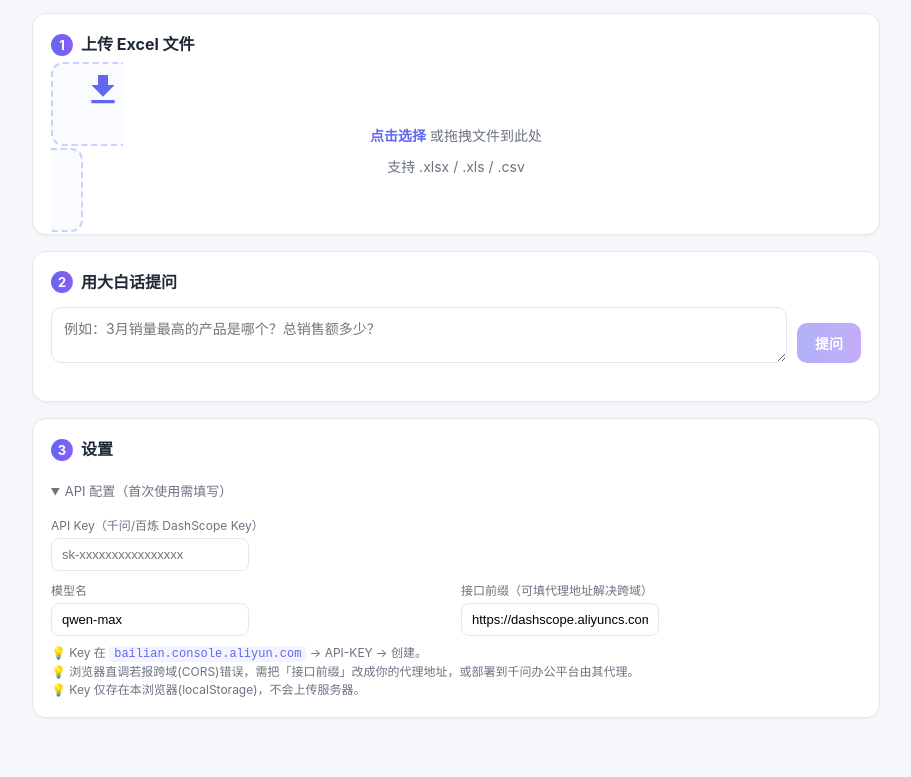
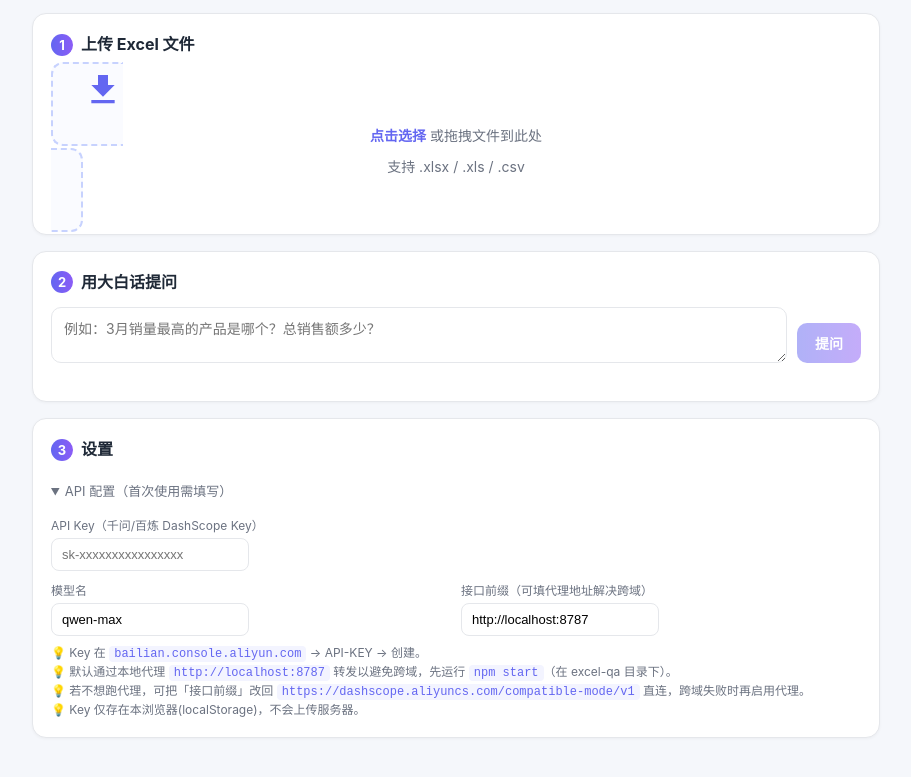
Before and after one commit to yigenfeng0707-netizen/excel-qa, a website: page excel-qa/index.html in a window 1280 px wide. Shown: the part 119-896 px from the top of the page, without its empty margins (184-1095 px from the left). Drawn offline with Linux system fonts and the light colour scheme.

Commit message:
feat: default endpoint to local proxy and update setup tips

```diff
--- a/excel-qa/index.html
+++ b/excel-qa/index.html
@@ -51,12 +51,13 @@
         </div>
         <div>
           <label>接口前缀（可填代理地址解决跨域）</label>
-          <input type="text" id="endpoint" value="https://dashscope.aliyuncs.com/compatible-mode/v1">
+          <input type="text" id="endpoint" value="http://localhost:8787">
         </div>
       </div>
       <p class="tip">
         💡 Key 在 <code>bailian.console.aliyun.com</code> → API-KEY → 创建。<br>
-        💡 浏览器直调若报跨域(CORS)错误，需把「接口前缀」改成你的代理地址，或部署到千问办公平台由其代理。<br>
+        💡 默认通过本地代理 <code>http://localhost:8787</code> 转发以避免跨域，先运行 <code>npm start</code>（在 excel-qa 目录下）。<br>
+        💡 若不想跑代理，可把「接口前缀」改回 <code>https://dashscope.aliyuncs.com/compatible-mode/v1</code> 直连，跨域失败时再启用代理。<br>
         💡 Key 仅存在本浏览器(localStorage)，不会上传服务器。
       </p>
     </details>
```
